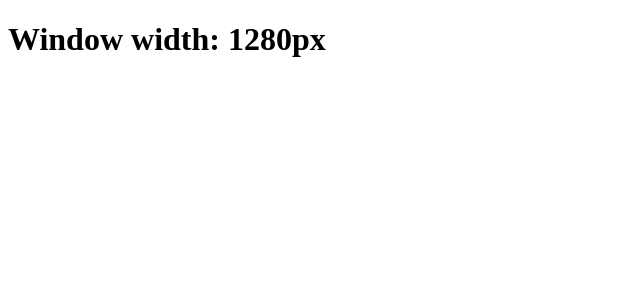
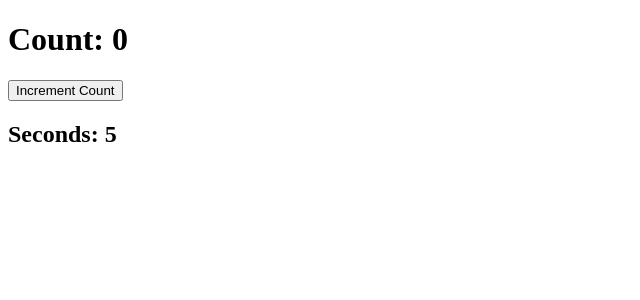
Before and after one commit to parth1566/React-, a React (Vite) app in the folder react-project-eight/: page / in a window 1280 px wide. Shown: the top 300 px of the page, without its empty margins (0-640 px from the left). Built offline with nearby package versions, Linux system fonts and the light colour scheme.

Commit message:
ReactBasics'

```diff
--- a/react-project-eight/src/App.jsx
+++ b/react-project-eight/src/App.jsx
@@ -5,6 +5,7 @@
 import TimerComponent from './components/TimerComponent';
 import DataFetcher from './components/DataFetcher';
 import ResizeComponent from './components/ResizeComponent';
+import MultiEffectComponent from './components/MultiEffectComponennt';
 
 function App() {
   // const[count, setCount] = useState(0);
@@ -62,7 +63,8 @@
       {/* <LoggerComponent/> */}
       {/* <TimerComponent/> */}
       {/* <DataFetcher/> */}
-      <ResizeComponent/>
+      {/* <ResizeComponent/>   */}
+      <MultiEffectComponent/>
       {/* <button onClick={handleClickCount}>
         update count
       </button>
--- /dev/null
+++ b/react-project-eight/src/components/MultiEffectComponennt.jsx
@@ -0,0 +1,33 @@
+import React, { useState, useEffect } from 'react';
+
+function MultiEffectComponent() {
+  const [count, setCount] = useState(0);
+  const [seconds, setSeconds] = useState(0);
+
+  useEffect(() => {
+    console.log('Count changed:', count);
+  }, [count]);
+  // side-effect logic will run only when count is changed
+
+  useEffect(() => {
+    const intervalId = setInterval(() => {
+        console.log("setInterval started")
+      setSeconds(prevSeconds => prevSeconds + 1);
+    }, 1000);
+
+    return () => {
+        console.log("Time to stop");
+        clearInterval(intervalId);
+  }}, []);
+  // it will run only on first render
+
+  return (
+    <div>
+      <h1>Count: {count}</h1>
+      <button onClick={() => setCount(count + 1)}>Increment Count</button>
+      <h2>Seconds: {seconds}</h2>
+    </div>
+  );
+}
+
+export default MultiEffectComponent;
```
